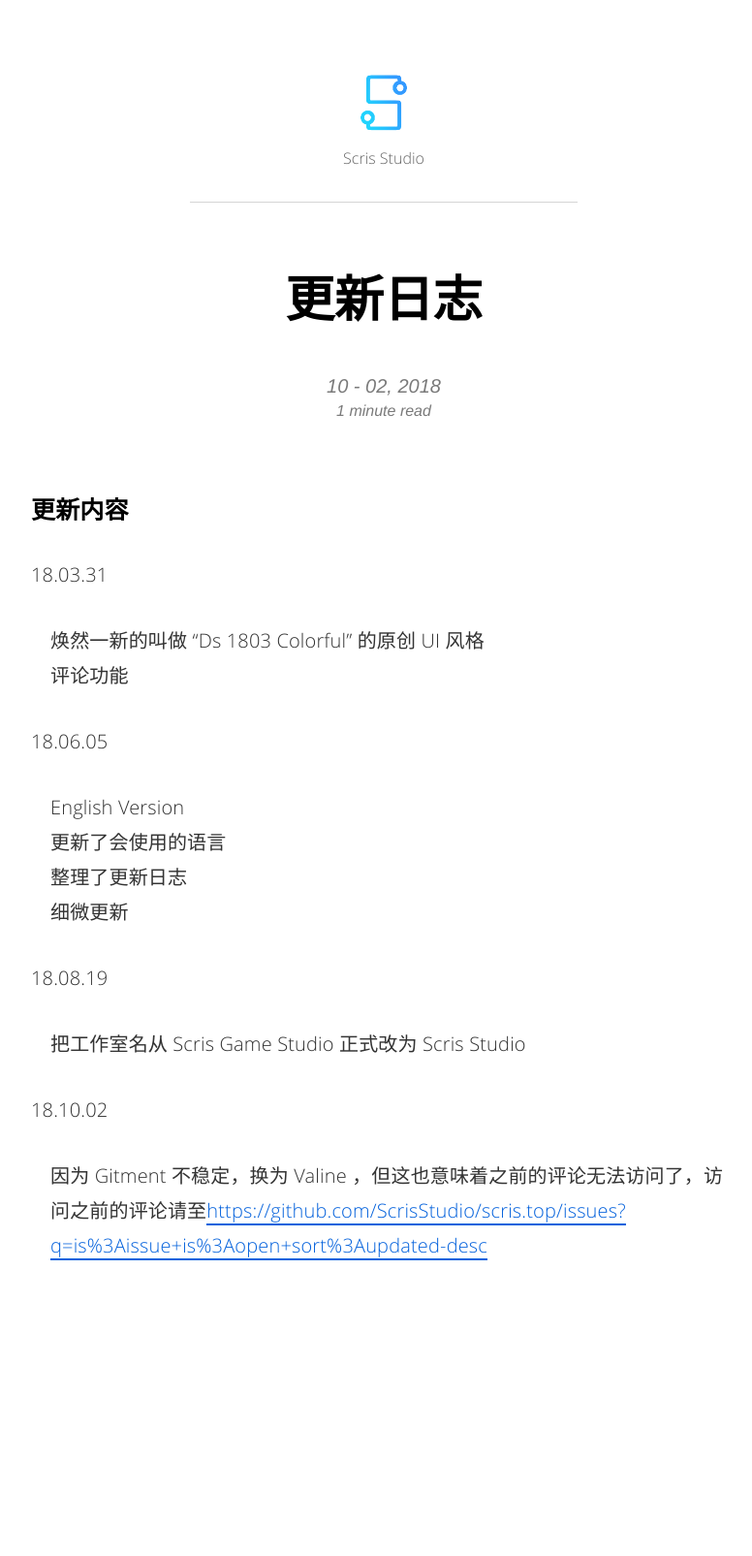
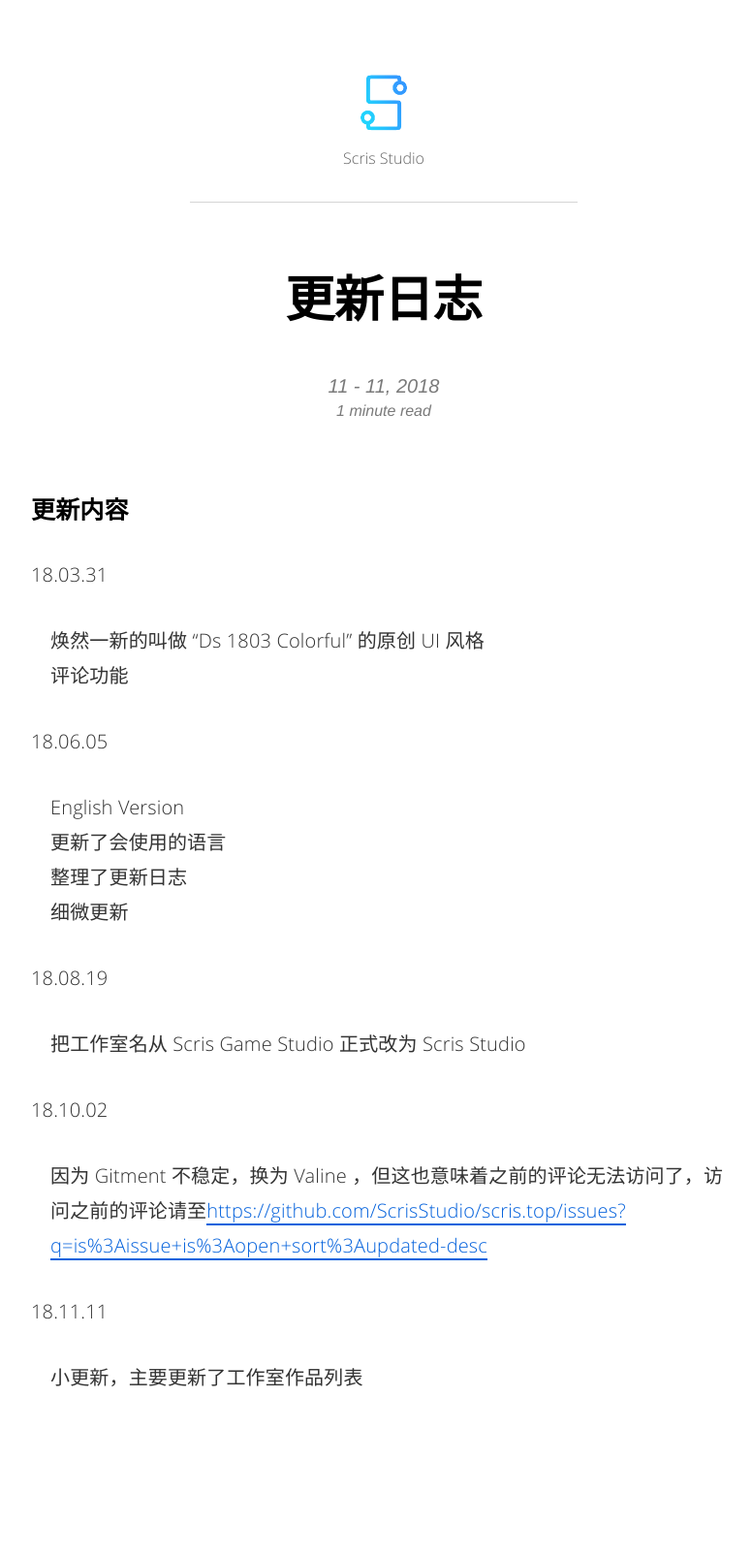
Before and after one commit to ScrisStudio/scris.top, a Jekyll site: the page built from _posts/2018-11-11-Log.md, in a window 1280 px wide. Shown: the whole page at 97% size, without its empty margins (244-1020 px from the left). Built offline with Jekyll 4.4.1, drawn with Linux system fonts in a browser that asks for light colours; comment, search, counter and statistics services are not loaded; before the commit the page ends 1469 px from its top, so only the background shows below that.

Commit message:
Update and rename 2018-10-02-Log.md to 2018-11-11-Log.md

```diff
--- a/_posts/2018-10-02-Log.md
+++ b/_posts/2018-11-11-Log.md
@@ -27,3 +27,6 @@ permalink: /log/
 
 18.10.02
 - 因为 Gitment 不稳定，换为 Valine ，但这也意味着之前的评论无法访问了，访问之前的评论请至<https://github.com/ScrisStudio/scris.top/issues?q=is%3Aissue+is%3Aopen+sort%3Aupdated-desc>
+
+18.11.11
+- 小更新，主要更新了工作室作品列表
```
